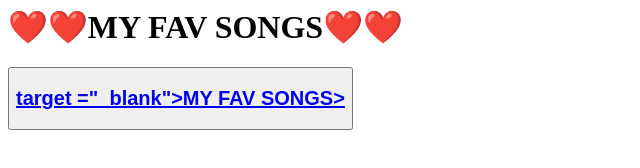
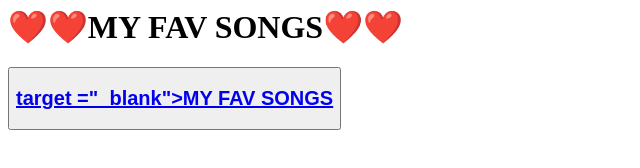
Before and after one commit to INNISAM143/Musics, a plain HTML site: page index.html in a window 1280 px wide. Shown: the whole page, without its empty margins (0-640 px from the left). Drawn offline with Linux system fonts and the light colour scheme.

Commit message:
Update index.html

```diff
--- a/index.html
+++ b/index.html
@@ -3,7 +3,7 @@
   <body>
     <h1>❤️❤️MY FAV SONGS❤️❤️</h1>
 
-    <button><h2><a href="https://drive.google.com/drive/folders/1eDHcQ60ODPW8nOx_mVm9_ZIHJjQAcr1u?usp=sharing"> target ="_blank">MY FAV SONGS></a></h2></button>
+    <button><h2><a href="https://drive.google.com/drive/folders/1eDHcQ60ODPW8nOx_mVm9_ZIHJjQAcr1u?usp=sharing"> target ="_blank">MY FAV SONGS</a></h2></button>
 
     </html>
       </body>
```
